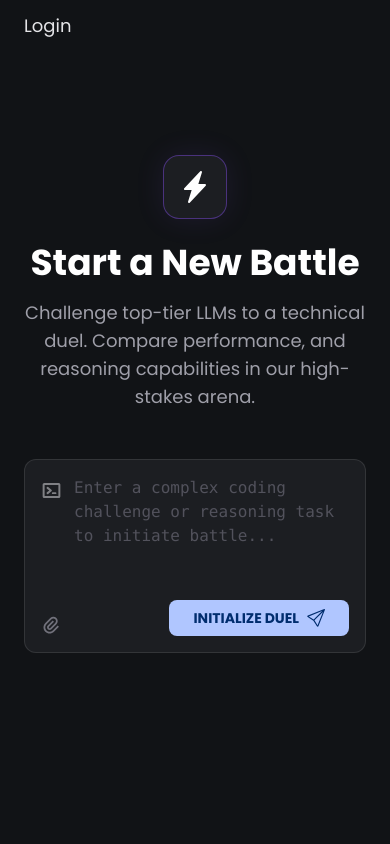
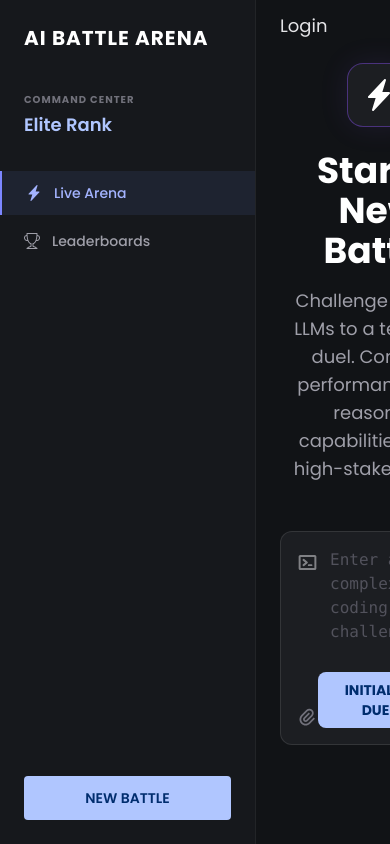
Before and after one commit to abdulghanisheikh/AI-Battle-Arena, a React (Vite) app in the folder frontend/: page / in a window 390 px wide. Built offline with nearby package versions, Linux system fonts and the light colour scheme.

Commit message:
styled user input and made some components

```diff
--- a/frontend/src/app/App.jsx
+++ b/frontend/src/app/App.jsx
@@ -1,8 +1,10 @@
 import React, { useState, useRef, useEffect } from 'react';
 import './index.css';
 import ModelCard from './components/ModelCard';
+import Sidebar from './components/Sidebar';
+import TopBar from './components/TopBar';
 import { PiTerminalWindowBold } from "react-icons/pi";
-import { BsSend, BsLightningChargeFill, BsTrophy } from "react-icons/bs";
+import { BsSend, BsLightningChargeFill } from "react-icons/bs";
 import { RiAttachment2 } from "react-icons/ri";
 import { FaBalanceScale } from "react-icons/fa";
 
@@ -61,49 +63,13 @@ const App = () => {
     <div className="flex h-screen bg-[#111316] text-zinc-200 font-sans overflow-hidden">
 
       {/* Sidebar */}
-      <aside className="w-64 bg-[#16181c] border-r border-white/5 flex flex-col shrink-0 hidden md:flex">
-        <div className="p-6">
-          <h1 className="text-xl font-bold tracking-wider text-white">AI BATTLE ARENA</h1>
-        </div>
-
-        <div className="px-6 py-4">
-          <div className="text-[10px] text-zinc-500 font-bold tracking-widest mb-1">COMMAND CENTER</div>
-          <div className="text-lg font-semibold text-[#b0c6ff]">Elite Rank</div>
-        </div>
-
-        <nav className="flex-1 mt-4">
-          <ul className="space-y-1">
-            <li>
-              <a href="#" className="flex items-center gap-3 px-6 py-3 bg-[#1e2330] border-l-2 border-indigo-400 text-indigo-300 text-sm font-medium">
-                <BsLightningChargeFill size={16} />
-                Live Arena
-              </a>
-            </li>
-            <li>
-              <a href="#" className="flex items-center gap-3 px-6 py-3 text-zinc-400 hover:text-white hover:bg-white/5 text-sm font-medium transition-colors">
-                <BsTrophy size={16} />
-                Leaderboards
-              </a>
-            </li>
-          </ul>
-        </nav>
-
-        <div className="p-6">
-          <button onClick={() => setMessages([])} className="w-full bg-[#b0c6ff] text-[#002d6e] font-semibold py-3 px-4 rounded hover:bg-[#d9e2ff] transition-colors text-sm cursor-pointer">
-            NEW BATTLE
-          </button>
-        </div>
-      </aside>
+      <Sidebar onNewBattle={() => setMessages([])} />
 
       {/* Main Content */}
       <div className="flex-1 flex flex-col relative bg-[#111316]">
 
         {/* Top bar */}
-        <header className="flex justify-between md:justify-end items-center px-6 py-3 pb-2">
-          <button className="hover:text-white cursor-pointer text-lg transition-colors">
-              Login
-          </button>
-        </header>
+        <TopBar />
 
         {messages.length === 0 ? (
           <div className="flex-1 flex flex-col items-center justify-center p-6 relative">
@@ -169,12 +135,11 @@ const App = () => {
                 <div key={idx} className="flex flex-col gap-8 animate-fade-in">
 
                   {/* User Prompt */}
-                  <div className="bg-[#1c1e22] border border-[#00f2ff]/40 rounded-xl p-6 shadow-[0_0_15px_rgba(0,242,255,0.05)]">
-                    <div className="text-lg text-[#00f2ff] font-mono tracking-widest mb-3 flex items-center gap-2">
+                  <div className="bg-[#1c1e22] border border-[#00f2ff]/40 rounded-xl rounded-tl-none px-5 py-2 shadow-[0_0_15px_rgba(0,242,255,0.05)] w-fit justify-start">
+                    <div className="text-lg text-[#00f2ff] font-mono tracking-widest flex items-center gap-2">
                       USER PROMPT
-                      <div className="h-[1px] flex-1 bg-[#00f2ff]/20"></div>
                     </div>
-                    <div className="text-white font-medium">
+                    <div className="text-white">
                       {item.problem}
                     </div>
                   </div>
--- /dev/null
+++ b/frontend/src/app/components/Sidebar.jsx
@@ -0,0 +1,42 @@
+import React from 'react';
+import { BsLightningChargeFill, BsTrophy } from "react-icons/bs";
+
+const Sidebar = ({ onNewBattle }) => {
+  return (
+    <aside className="w-64 bg-[#16181c] border-r border-white/5 flex flex-col shrink-0 md:flex">
+      <div className="p-6">
+        <h1 className="text-xl font-bold tracking-wider text-white">AI BATTLE ARENA</h1>
+      </div>
+
+      <div className="px-6 py-4">
+        <div className="text-[10px] text-zinc-500 font-bold tracking-widest mb-1">COMMAND CENTER</div>
+        <div className="text-lg font-semibold text-[#b0c6ff]">Elite Rank</div>
+      </div>
+
+      <nav className="flex-1 mt-4">
+        <ul className="space-y-1">
+          <li>
+            <a href="#" className="flex items-center gap-3 px-6 py-3 bg-[#1e2330] border-l-2 border-indigo-400 text-indigo-300 text-sm font-medium">
+              <BsLightningChargeFill size={16} />
+              Live Arena
+            </a>
+          </li>
+          <li>
+            <a href="#" className="flex items-center gap-3 px-6 py-3 text-zinc-400 hover:text-white hover:bg-white/5 text-sm font-medium transition-colors">
+              <BsTrophy size={16} />
+              Leaderboards
+            </a>
+          </li>
+        </ul>
+      </nav>
+
+      <div className="p-6">
+        <button onClick={onNewBattle} className="w-full bg-[#b0c6ff] text-[#002d6e] font-semibold py-3 px-4 rounded hover:bg-[#d9e2ff] transition-colors text-sm cursor-pointer">
+          NEW BATTLE
+        </button>
+      </div>
+    </aside>
+  );
+};
+
+export default Sidebar;
--- /dev/null
+++ b/frontend/src/app/components/TopBar.jsx
@@ -0,0 +1,13 @@
+import React from 'react';
+
+const TopBar = () => {
+  return (
+    <header className="flex justify-between md:justify-end items-center px-6 py-3 pb-2">
+      <button className="hover:text-white cursor-pointer text-lg transition-colors">
+          Login
+      </button>
+    </header>
+  );
+};
+
+export default TopBar;
```
